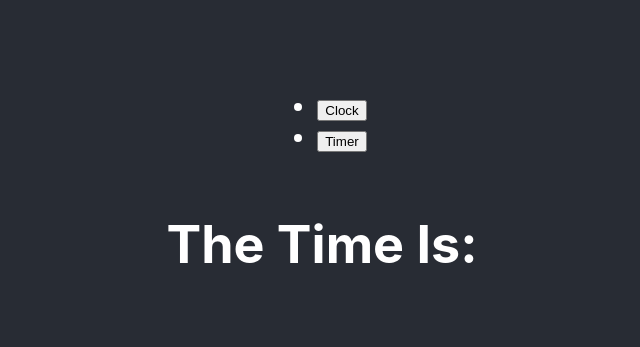
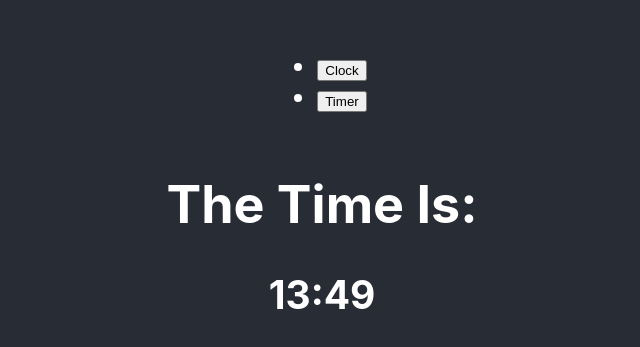
Before and after one commit to HuxleyM/React_timer, a React (Create React App) app: page / in a window 1280 px wide. Shown: the part 213-560 px from the top of the page, without its empty margins (318-958 px from the left). Built offline with nearby package versions, Linux system fonts and the light colour scheme.

Commit message:
changing time to more readable formats however would like to revisit and work out how to test utc time

```diff
--- a/src/Clock.js
+++ b/src/Clock.js
@@ -4,12 +4,28 @@ class Clock extends Component{
 
     render(){
         const { mode } = this.props;
-        console.log(mode)
+
         return (
-            <h1> {(mode == 'clock')? 'The Time Is:' : 'Set Timer :'} </h1>
+            <div>
+                <h1> {(mode == 'clock')? 'The Time Is:' : 'Set Timer :'} </h1>
+                { mode == 'clock' && < TimeNow />}
+            </div>
         )
     }
 
 }
 
+const TimeNow = () => {
+   //logic here
+   const time = new Date();
+   const hour = time.getHours();
+   const mins = time.getMinutes();
+   return (
+       <div id='time_now'>
+          <h2>{hour}:{mins}</h2>
+       </div>
+   )
+
+}
+
 export default Clock
```
Also changed, not shown: 1 other file (tests, documents, lock files or other folders).
